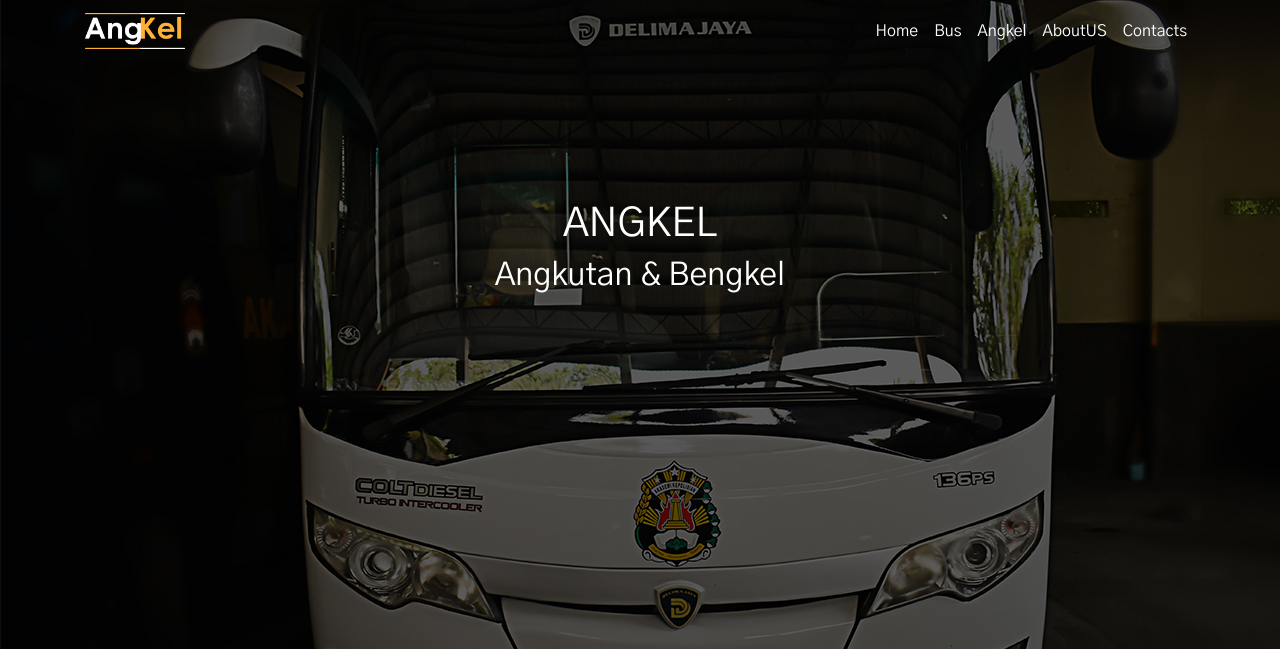
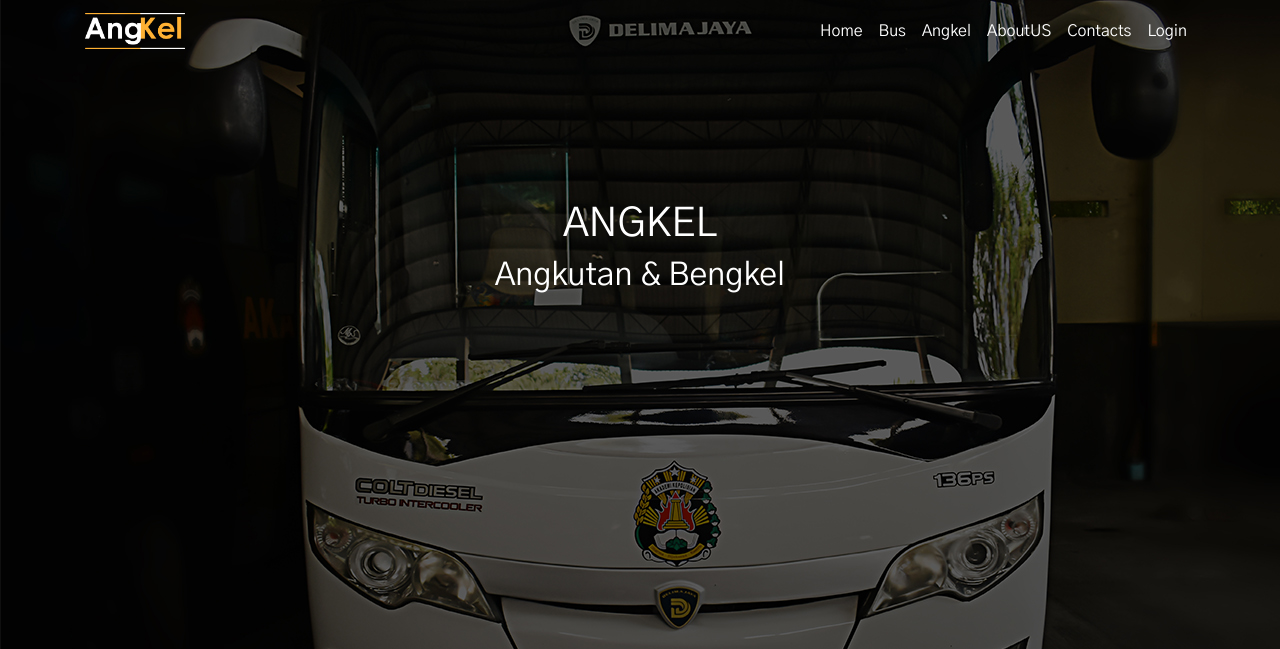
Before and after one commit to harisnovrial/angkel_PPL, a PHP site: page / in a window 1280 px wide. Shown: the top 649 px of the page. Run offline with PHP 8.4, Linux system fonts and the light colour scheme; some libraries are stand-ins or nearby versions; some web fonts are replaced.

Commit message:
perubahan login

```diff
--- a/index.php
+++ b/index.php
@@ -41,6 +41,9 @@
                             </li>
                             <li class="nav-item">
                             <a class="nav-link" href="#contacts">Contacts</a>
+                            </li>
+                            <li class="nav-item">
+                            <a class="nav-link" href="masukUser.php" target="blank">Login</a>
                             </li>
                         </ul>
 
```
